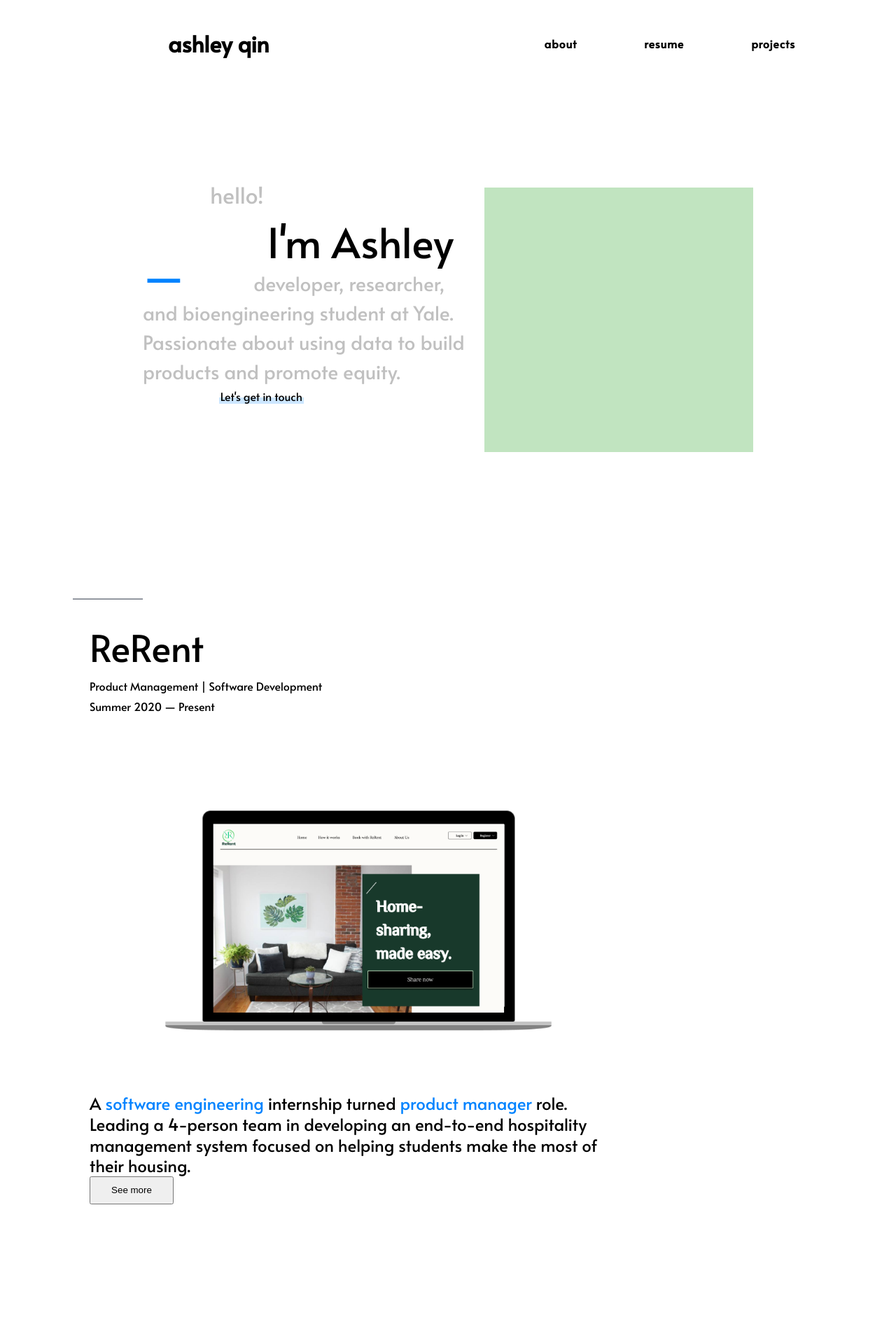
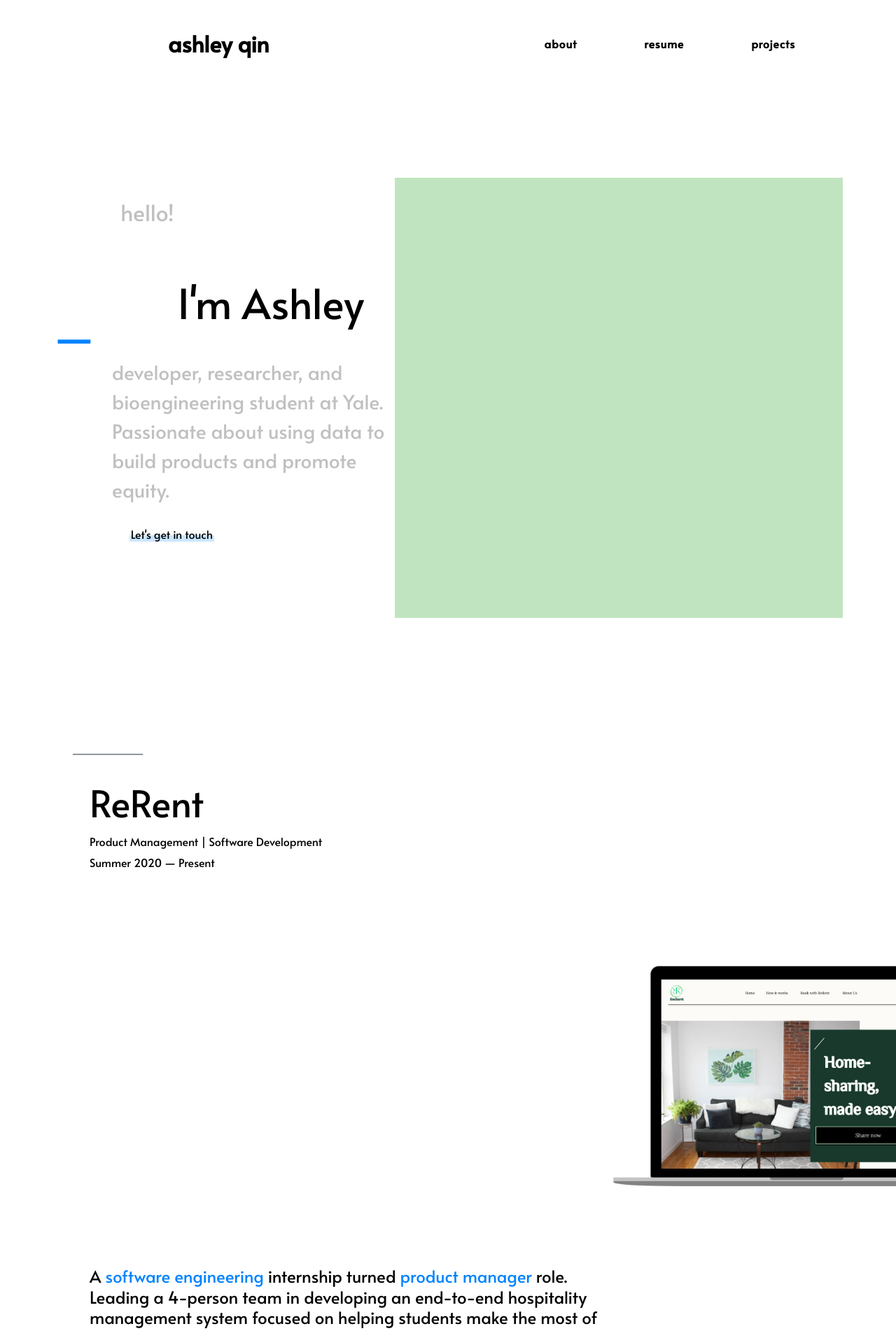
Before and after one commit to ashleyyqin/ashleyyqin.github.io, a Jekyll site: the page built from index.html, in a window 1280 px wide. Shown: the top 1902 px of the page at 70% size. Built offline with Jekyll 4.4.1, drawn with Linux system fonts in a browser that asks for light colours.

Commit message:
reformatting

```diff
--- a/index.html
+++ b/index.html
@@ -5,7 +5,6 @@
 <div class="card container mx-auto px-2 mb-4 clearfix header-text">
     <div class="subheader mt-1 py-2" style="display: flex;align-items: center;flex-flow: wrap; justify-content:center;">
         <div style="width: 30em; margin-bottom:3em;">
-<!--            <span class="home-top"></span>-->
             <span class="home-title1">hello!</span>
             <br>
             <br>
@@ -26,10 +25,9 @@
 <br>
 <br>
 <br>
+<div class="card container mx-auto px-2 mb-4 clearfix header-text">
+    <div class="subheader mt-1 py-2" style="display: flex;align-items: center;flex-flow: wrap; justify-content:center;">
         <div id="projects" class="wide sep" style="margin-top: 1em">
-    <div class="mx-auto mb-0 clearfix header-text" style="max-width: 70em;">
-        <div class="card grid">
-            <div class="one mt-3 mb-3">
             <div class="project-title">
                 ReRent
             </div>
@@ -49,6 +47,7 @@
                         onclick="window.location.href = 'https://ashleyqin.com/rerent';" class="h2">See more
                 </button>
             </p>
+        </div>
     </div>
 </div>
 
--- a/styles/main.css
+++ b/styles/main.css
@@ -408,7 +408,7 @@
     /*margin-top: 1em;*/
     margin-bottom: 1em;
     margin-left: 3em;
-    /*display: block;*/
+    display: block;
     font-weight: 500;
     font-size: 200%;
     line-height: 150%;
@@ -425,7 +425,7 @@
 .home-subtitle {
     margin-bottom: 1em;
     margin-left: 3em;
-    /*display: block;*/
+    display: block;
     font-weight: 300;
     font-size: 175%;
     line-height: 150%;
@@ -470,10 +470,8 @@
 #bio-prof-pic {
     /*float: right;*/
     justify-content: right !important;
-    width:30%;
+    width:50%;
     margin-left: 0.5em;
-    /*margin: -140px 0 24px 20px;*/
-
 }
 
 @media screen and (max-width: 768px) {
@@ -617,7 +615,8 @@
 }
 
 .img_projects {
-    float: right;
+    justify-content: right !important;
+    margin-left: 3em;
 }
 
 .project-title {
```
Lines whose indentation alone changed are shown as unchanged.
